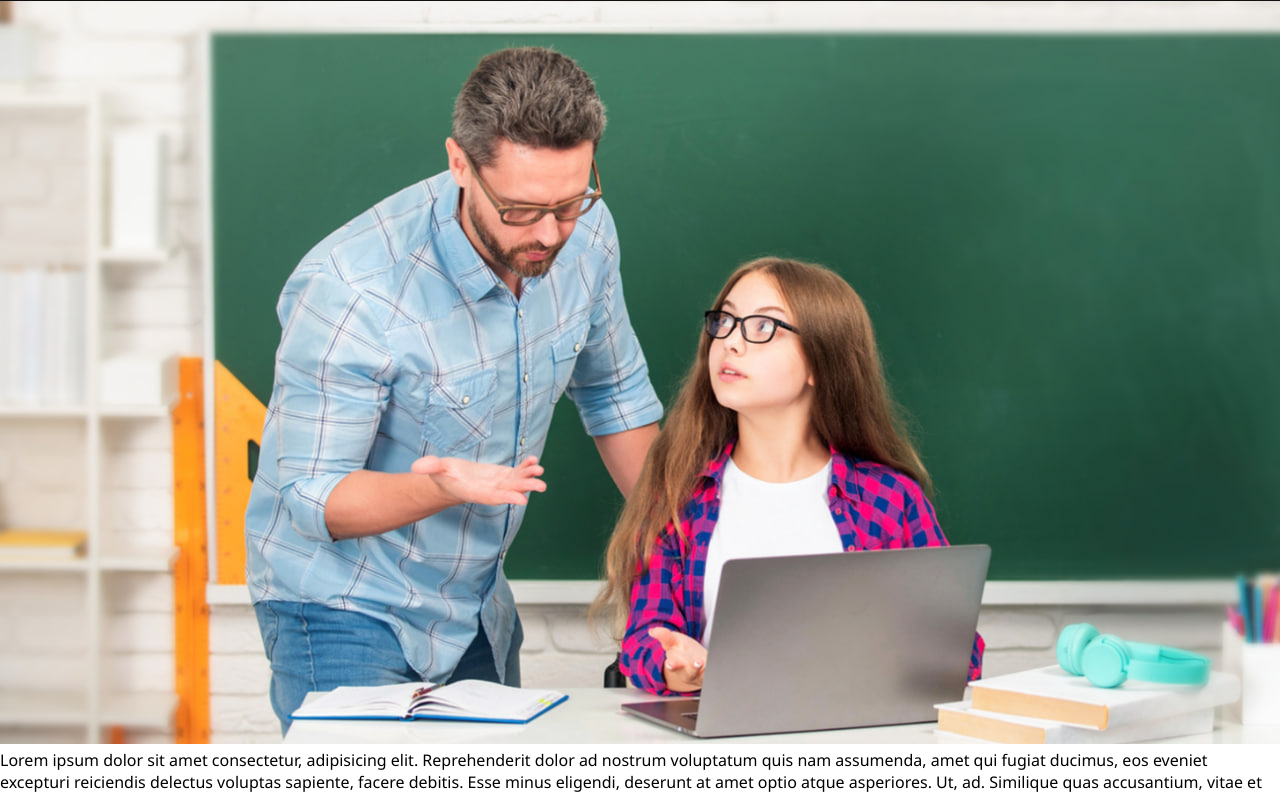
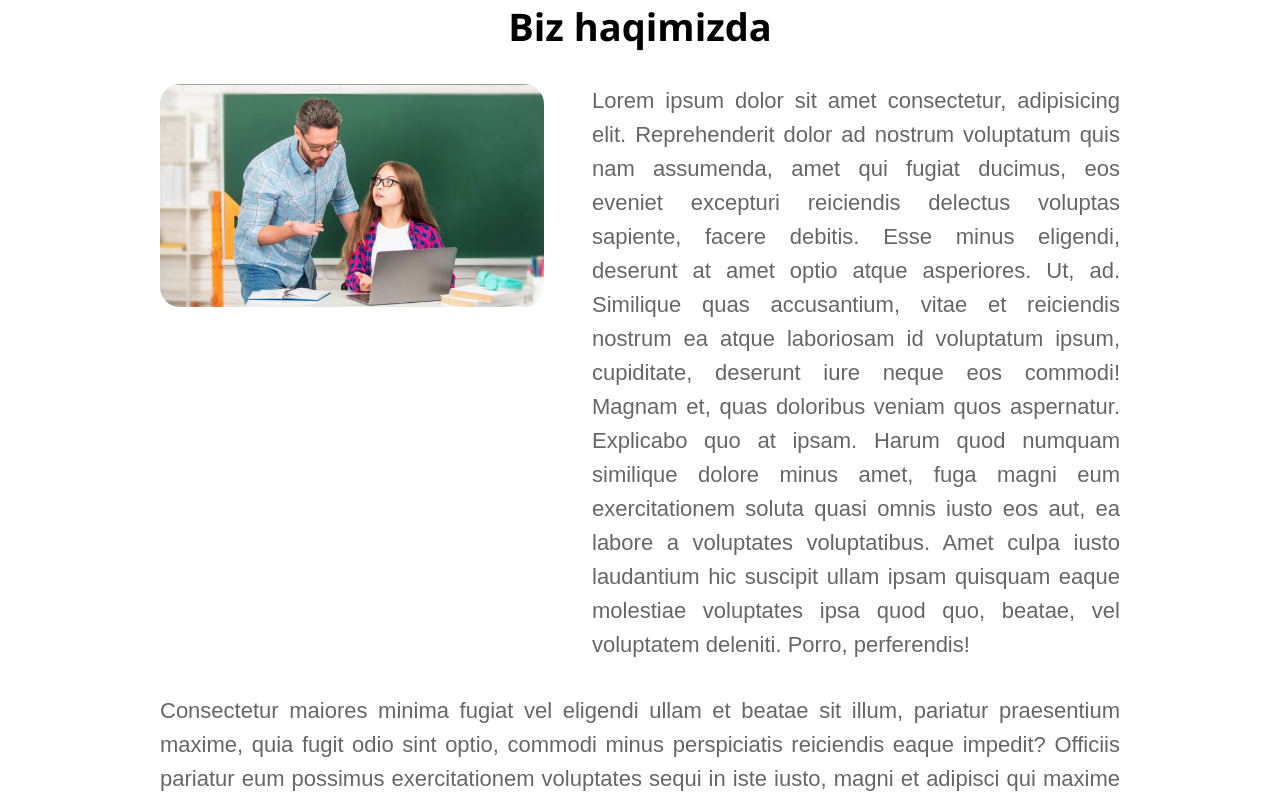
Before and after one commit to ImMalika/pedcontrols, a React (Create React App) app: page /aboutUs in a window 1280 px wide. Shown: the top 795 px of the page. Built offline with nearby package versions, Linux system fonts and the light colour scheme.

Commit message:
new pages were updated

```diff
--- a/src/pages/main/aboutUs/aboutUs.js
+++ b/src/pages/main/aboutUs/aboutUs.js
@@ -1,4 +1,5 @@
 import React from "react";
+import "./aboutUs.scss";
 import "./aboutUs";
 import { Link } from "react-router-dom";
 // import NavMain from "../../../components/navMain/navMain";
@@ -8,14 +9,15 @@ import mainImg from "../../../media/myimg1.jpg";
 const AboutUs = () => {
 	return (
 		<div>
-
+		<h1 className="aboutTitle">Biz haqimizda</h1>
 			<div className="aboutUs__wrapper">
 				<div className="aboutUs__wrapper-img">
 					<img src={mainImg} alt="media" />
 				</div>
 				<div className="aboutUs__wrapper-info">
-				<p>Lorem ipsum dolor sit amet consectetur, adipisicing elit. Reprehenderit dolor ad nostrum voluptatum quis nam assumenda, amet qui fugiat ducimus, eos eveniet excepturi reiciendis delectus voluptas sapiente, facere debitis. Esse minus eligendi, deserunt at amet optio atque asperiores. Ut, ad. Similique quas accusantium, vitae et reiciendis nostrum ea atque laboriosam id voluptatum ipsum, cupiditate, deserunt iure neque eos commodi! Magnam et, quas doloribus veniam quos aspernatur. Explicabo quo at ipsam. Harum quod numquam similique dolore minus amet, fuga magni eum exercitationem soluta quasi omnis iusto eos aut, ea labore a voluptates voluptatibus. Amet culpa iusto laudantium hic suscipit ullam ipsam quisquam eaque molestiae voluptates ipsa quod quo, beatae, vel voluptatem deleniti. Porro, perferendis! Consectetur maiores minima fugiat vel eligendi ullam et beatae sit illum, pariatur praesentium maxime, quia fugit odio sint optio, commodi minus perspiciatis reiciendis eaque impedit? Officiis pariatur eum possimus exercitationem voluptates sequi in iste iusto, magni et adipisci qui maxime omnis nesciunt laboriosam dignissimos nulla natus aut fuga ex necessitatibus. Ducimus asperiores quaerat, aperiam pariatur provident natus eaque sit minima expedita alias ab consectetur quo magni amet dolorem autem, ipsum dicta voluptate illum debitis repellendus adipisci? Voluptatem deleniti nobis adipisci sed officia iste quidem similique architecto placeat.</p>
+				<p>Lorem ipsum dolor sit amet consectetur, adipisicing elit. Reprehenderit dolor ad nostrum voluptatum quis nam assumenda, amet qui fugiat ducimus, eos eveniet excepturi reiciendis delectus voluptas sapiente, facere debitis. Esse minus eligendi, deserunt at amet optio atque asperiores. Ut, ad. Similique quas accusantium, vitae et reiciendis nostrum ea atque laboriosam id voluptatum ipsum, cupiditate, deserunt iure neque eos commodi! Magnam et, quas doloribus veniam quos aspernatur. Explicabo quo at ipsam. Harum quod numquam similique dolore minus amet, fuga magni eum exercitationem soluta quasi omnis iusto eos aut, ea labore a voluptates voluptatibus. Amet culpa iusto laudantium hic suscipit ullam ipsam quisquam eaque molestiae voluptates ipsa quod quo, beatae, vel voluptatem deleniti. Porro, perferendis!</p>
 				</div>
+				<p>Consectetur maiores minima fugiat vel eligendi ullam et beatae sit illum, pariatur praesentium maxime, quia fugit odio sint optio, commodi minus perspiciatis reiciendis eaque impedit? Officiis pariatur eum possimus exercitationem voluptates sequi in iste iusto, magni et adipisci qui maxime omnis nesciunt laboriosam dignissimos nulla natus aut fuga ex necessitatibus. Ducimus asperiores quaerat, aperiam pariatur provident natus eaque sit minima expedita alias ab consectetur quo magni amet dolorem autem, ipsum dicta voluptate illum debitis repellendus adipisci? Voluptatem deleniti nobis adipisci sed officia iste quidem similique architecto placeat.</p>
 			</div>
 			<Link to="/">Home</Link>
 			<Footer />
--- a/src/pages/main/aboutUs/aboutUs.scss
+++ b/src/pages/main/aboutUs/aboutUs.scss
@@ -0,0 +1,40 @@
+*{
+    padding: 0;
+    margin: 0;
+    box-sizing: border-box;
+}
+.aboutTitle{
+    text-align: center;
+    font-size: 38px;
+}
+
+.aboutUs__wrapper{
+    width: 75%;
+    margin: 2rem auto;
+    display: flex;
+    flex-wrap: wrap;
+    justify-content: space-between;;
+    align-items: flex-start;
+    row-gap: 2rem;
+
+    &-img{
+        width: 40%;
+        img{
+            border-radius: 20px;
+            object-fit: cover;
+            width: 100%;
+            height: 100%;
+        }
+    }
+    &-info{
+        width: 55%;
+    }
+        p{
+            font-size: 22px;
+            line-height: 34px;
+            font-family: sans-serif;
+            text-align: justify;
+            color: #666;
+        }
+
+}
```
